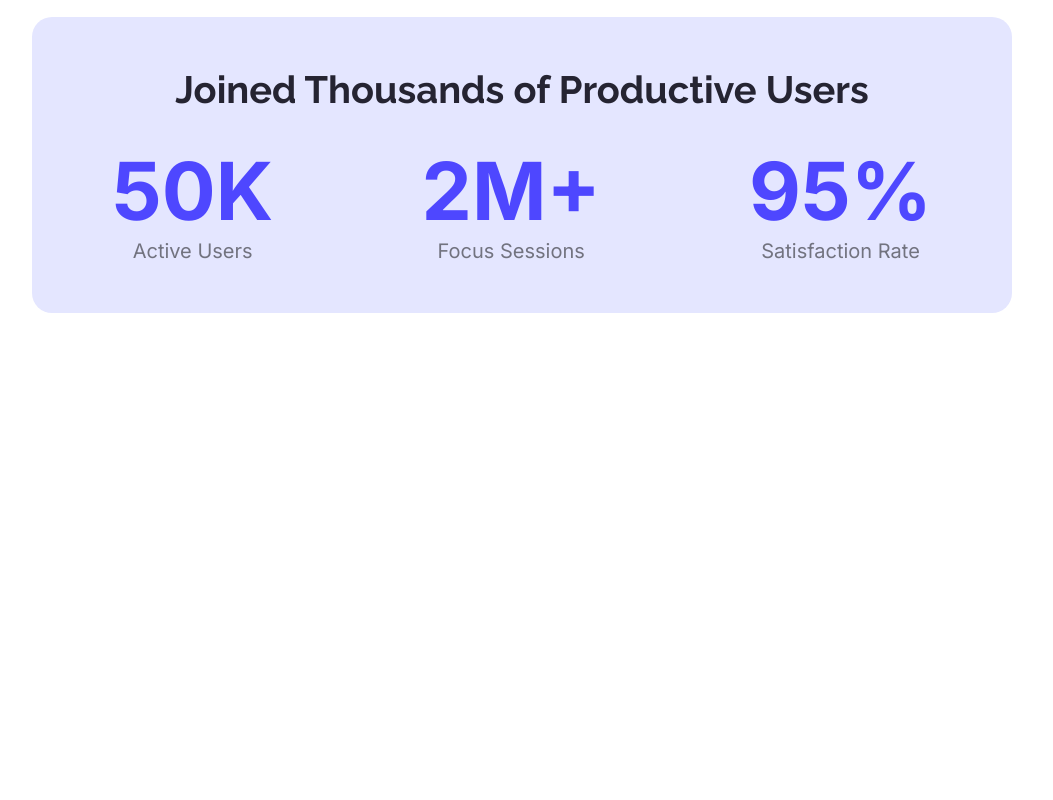
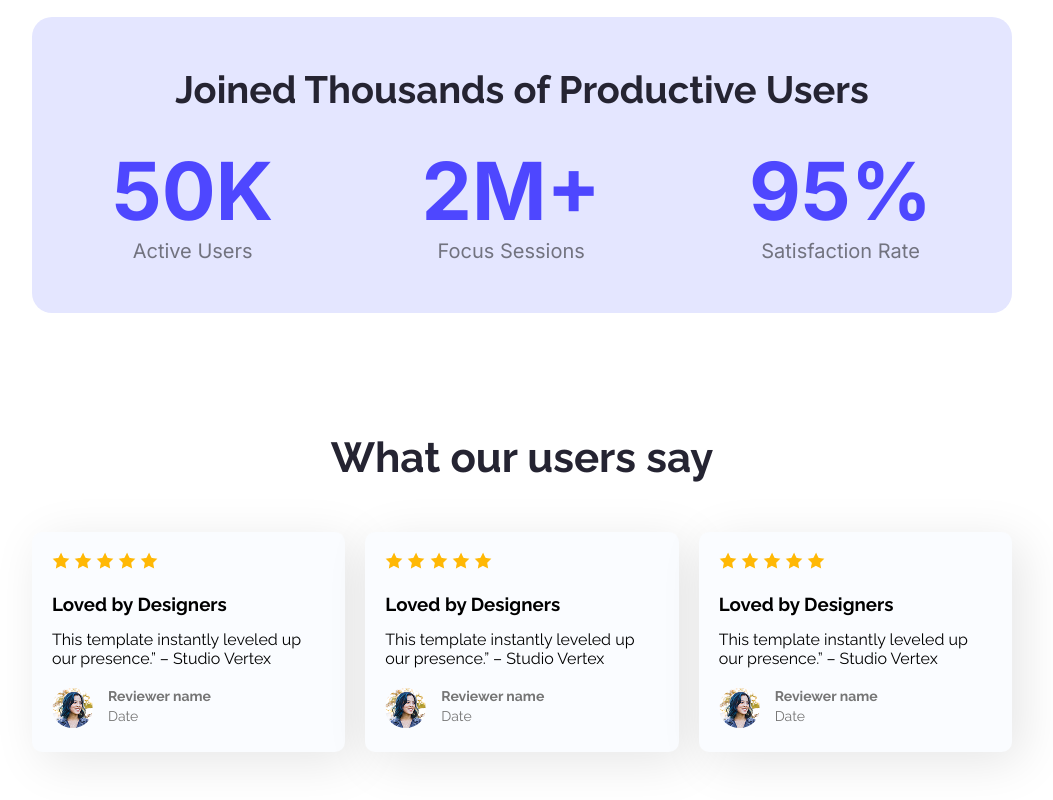
Before and after one commit to salauddinkamran/Assignment--01, a plain HTML site: page index.html in a window 1280 px wide. Shown: the part 1355-2155 px from the top of the page, without its empty margins (118-1171 px from the left). Before the commit the page ends 1788 px from the top, so only its background shows below. Drawn offline with Linux system fonts and the light colour scheme.

Commit message:
feedback section added

```diff
--- a/css/style.css
+++ b/css/style.css
@@ -141,3 +141,71 @@ body {
   color: rgb(0, 0, 0, .5);
 }
 /* Productive Section Style End */
+
+
+/* Feedback Section Style Start */
+.feedback {
+  margin: 120px 0;
+  padding: 0 150px;
+}
+
+.feedback h2 {
+  font-size: 42px;
+  color: #252432;
+  font-weight: bold;
+  text-align: center;
+}
+
+.feedback .feedback-container {
+  display: flex;
+  justify-content: space-between;
+  align-items: center;
+  margin-top: 50px;
+  gap: 20px;
+}
+
+.feedback .feedback-container .feedback-item-box {
+  background-color: #FAFCFF;
+  box-shadow:10px 10px 50px rgb(0, 0, 0, .1);
+  padding: 20px;
+  border-radius: 10px;
+}
+
+.feedback .feedback-container .feedback-item-box h3 {
+  margin-top: 20px;
+  margin-bottom: 10px;
+}
+
+.feedback .feedback-container .feedback-item-box .feedback-text {
+  padding: 5px 0 20px 0;
+}
+
+.feedback .feedback-container .feedback-item-box .user-box {
+  display: flex;
+}
+
+.feedback .feedback-container .feedback-item-box .user-box .user-img {
+  border-radius: 50%;
+}
+
+.feedback .feedback-container .feedback-item-box .user-box .user-img img {
+  border-radius: 50%;
+}
+
+.feedback .feedback-container .feedback-item-box .user-box .user-text {
+  margin-left: 15px;
+}
+
+.feedback .feedback-container .feedback-item-box .user-box .user-text p {
+  color: #757575;
+  font-size: 14px;
+  font-weight: bold;
+  margin-bottom: 2px;
+}
+
+.feedback .feedback-container .feedback-item-box .user-box .user-text span {
+  color: #757575;
+  font-size: 14px;
+}
+
+/* Feedback Section Style End */
--- a/index.html
+++ b/index.html
@@ -58,5 +58,73 @@
   </section>
   <!-- Productive Section End -->
 
+  <!-- Feedback Section Start -->
+  <section class="feedback">
+    <h2>What our users say</h2>
+    <div class="feedback-container">
+      <div class="feedback-item-box">
+        <div class="img-box">
+          <img src="./Assets/icon-star.png" alt="star">
+          <img src="./Assets/icon-star.png" alt="star">
+          <img src="./Assets/icon-star.png" alt="star">
+          <img src="./Assets/icon-star.png" alt="star">
+          <img src="./Assets/icon-star.png" alt="star">
+        </div>
+        <h3>Loved by Designers</h3>
+        <p class="feedback-text">This template instantly leveled up our presence.” – Studio Vertex</p>
+        <div class="user-box">
+          <div class="user-img">
+            <img src="./Assets/avatar.png" alt="">
+          </div>
+          <div class="user-text">
+            <p>Reviewer name</p>
+            <span>Date</span>
+          </div>
+        </div>
+      </div>
+      <div class="feedback-item-box">
+        <div class="img-box">
+          <img src="./Assets/icon-star.png" alt="star">
+          <img src="./Assets/icon-star.png" alt="star">
+          <img src="./Assets/icon-star.png" alt="star">
+          <img src="./Assets/icon-star.png" alt="star">
+          <img src="./Assets/icon-star.png" alt="star">
+        </div>
+        <h3>Loved by Designers</h3>
+        <p class="feedback-text">This template instantly leveled up our presence.” – Studio Vertex</p>
+        <div class="user-box">
+          <div class="user-img">
+            <img src="./Assets/avatar.png" alt="">
+          </div>
+          <div class="user-text">
+            <p>Reviewer name</p>
+            <span>Date</span>
+          </div>
+        </div>
+      </div>
+      <div class="feedback-item-box">
+        <div class="img-box">
+          <img src="./Assets/icon-star.png" alt="star">
+          <img src="./Assets/icon-star.png" alt="star">
+          <img src="./Assets/icon-star.png" alt="star">
+          <img src="./Assets/icon-star.png" alt="star">
+          <img src="./Assets/icon-star.png" alt="star">
+        </div>
+        <h3>Loved by Designers</h3>
+        <p class="feedback-text">This template instantly leveled up our presence.” – Studio Vertex</p>
+        <div class="user-box">
+          <div class="user-img">
+            <img src="./Assets/avatar.png" alt="">
+          </div>
+          <div class="user-text">
+            <p>Reviewer name</p>
+            <span>Date</span>
+          </div>
+        </div>
+      </div>
+    </div>
+  </section>
+  <!-- Feedback Section Start -->
+
 </body>
 </html>
```
